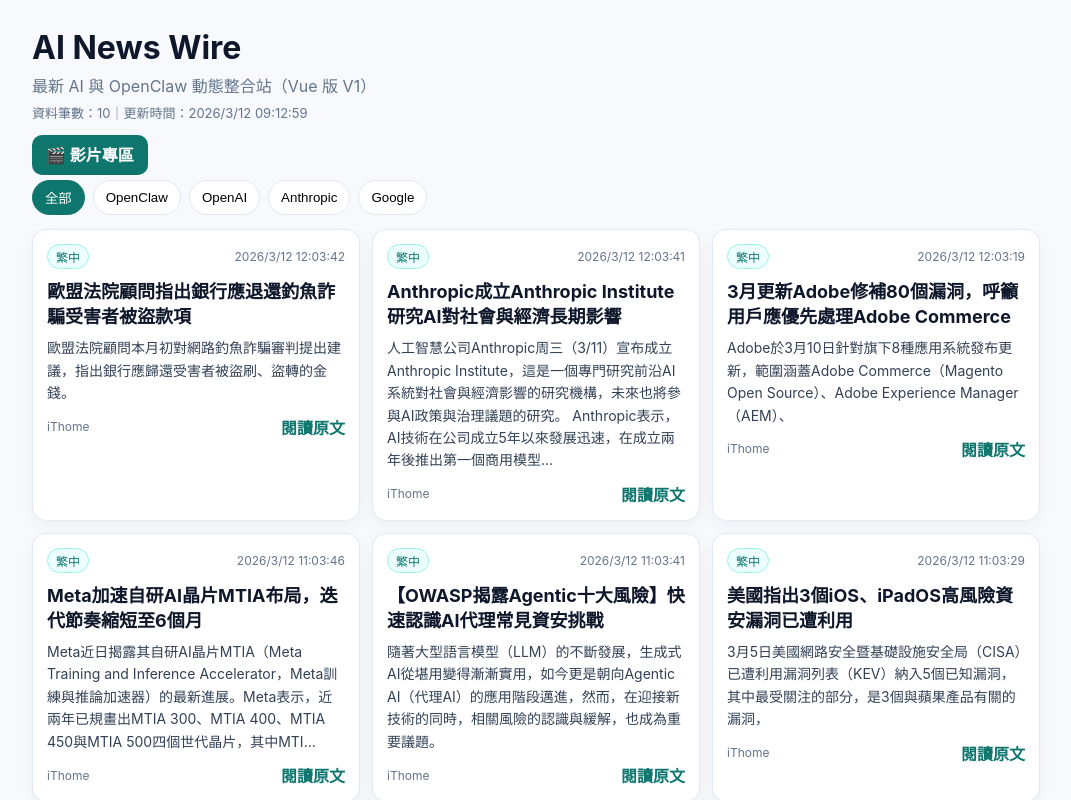
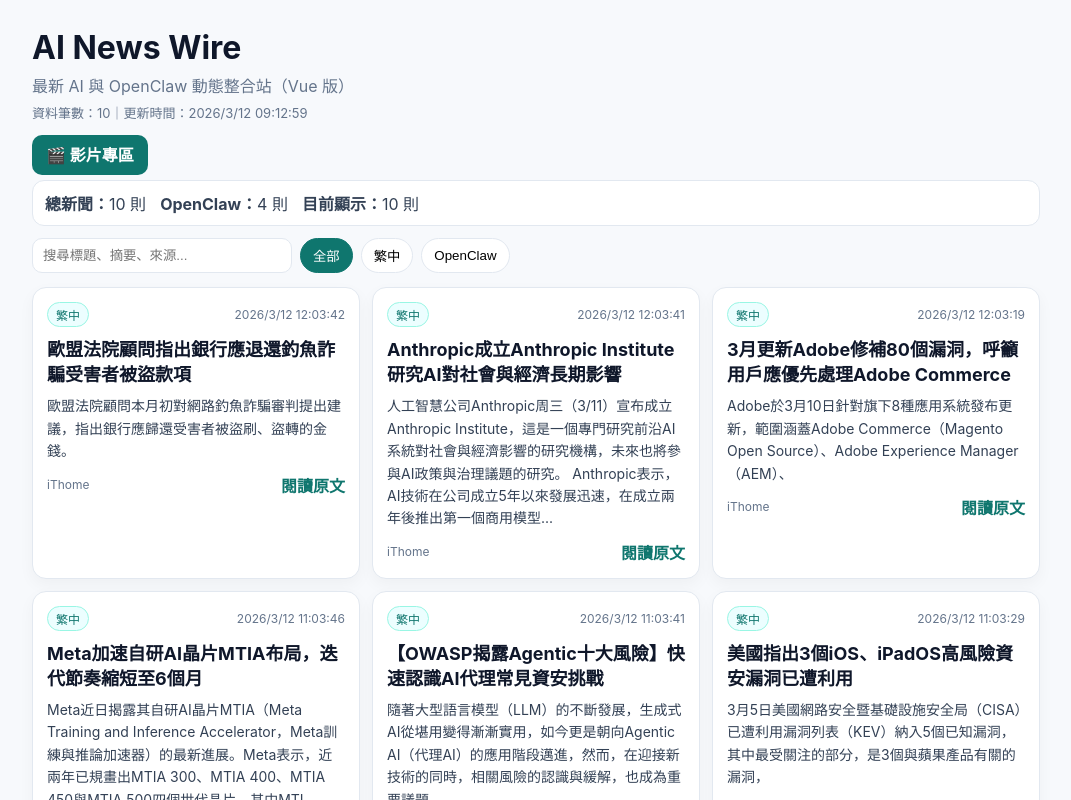
Before and after one commit to openclawjerry0923/ai-news-wire-vue, a Vue app: page / in a window 1280 px wide. Shown: the top 800 px of the page, without its empty margins (104-1175 px from the left). Built offline with nearby package versions, Linux system fonts and the light colour scheme.

Commit message:
feat: continue v2 with search bar, dynamic category chips, and update status panel

```diff
--- a/src/App.vue
+++ b/src/App.vue
@@ -4,7 +4,7 @@
 import news from './data/news.json'
 
 const filter = ref('all')
-const chips = ['all', 'OpenClaw', 'OpenAI', 'Anthropic', 'Google']
+const query = ref('')
 
 const fmtDate = (d) => {
   const date = new Date(d)
@@ -12,15 +12,36 @@
   return date.toLocaleString('zh-TW', { hour12: false })
 }
 
-const items = computed(() =>
-  filter.value === 'all' ? news.items : news.items.filter((x) => x.tag === filter.value)
-)
+const chips = computed(() => {
+  const tags = Array.from(new Set((news.items || []).map((x) => x.tag).filter(Boolean)))
+  return ['all', ...tags]
+})
+
+const items = computed(() => {
+  const base = filter.value === 'all'
+    ? news.items
+    : news.items.filter((x) => x.tag === filter.value)
+
+  const q = query.value.trim().toLowerCase()
+  if (!q) return base
+
+  return base.filter((x) => [x.titleZh, x.title, x.summaryZh, x.summary, x.source, x.tag]
+    .join(' ')
+    .toLowerCase()
+    .includes(q))
+})
+
+const stats = computed(() => {
+  const total = news.items.length
+  const openclaw = news.items.filter((x) => x.tag === 'OpenClaw').length
+  return { total, openclaw }
+})
 </script>
 
 <template>
   <header class="top">
     <h1>AI News Wire</h1>
-    <p>最新 AI 與 OpenClaw 動態整合站（Vue 版 V1）</p>
+    <p>最新 AI 與 OpenClaw 動態整合站（Vue 版）</p>
     <div id="meta">資料筆數：{{ news.items.length }}｜更新時間：{{ fmtDate(news.generatedAt) }}</div>
   </header>
 
@@ -29,7 +50,14 @@
       <a class="videoBtn" href="./videos.html">🎬 影片專區</a>
     </section>
 
+    <section class="statusPanel">
+      <div><strong>總新聞：</strong>{{ stats.total }} 則</div>
+      <div><strong>OpenClaw：</strong>{{ stats.openclaw }} 則</div>
+      <div><strong>目前顯示：</strong>{{ items.length }} 則</div>
+    </section>
+
     <section class="toolbar">
+      <input v-model="query" class="search" placeholder="搜尋標題、摘要、來源..." />
       <button
         v-for="c in chips"
         :key="c"
--- a/src/style.css
+++ b/src/style.css
@@ -19,6 +19,17 @@
 #meta { font-size: 13px; color: var(--muted); }
 main { max-width: 1040px; margin: 0 auto; padding: 8px 16px 32px; }
 .topActions { margin-bottom: 14px; }
+.statusPanel {
+  display: flex;
+  gap: 14px;
+  flex-wrap: wrap;
+  background: #fff;
+  border: 1px solid var(--line);
+  border-radius: 12px;
+  padding: 10px 12px;
+  margin-bottom: 12px;
+  color: #334155;
+}
 .videoBtn {
   background: #0f766e;
   color: #fff;
@@ -29,6 +40,13 @@
   white-space: nowrap;
 }
 .toolbar { display: flex; gap: 8px; flex-wrap: wrap; margin-bottom: 14px; }
+.search {
+  min-width: 260px;
+  border: 1px solid var(--line);
+  border-radius: 10px;
+  padding: 8px 10px;
+  background: #fff;
+}
 .chip { border: 1px solid var(--line); border-radius: 999px; padding: 7px 12px; background: #fff; cursor: pointer; }
 .chip.active { background: var(--brand); color: white; border-color: var(--brand); }
 .grid { display: grid; grid-template-columns: repeat(auto-fit, minmax(280px, 1fr)); gap: 12px; }
```
